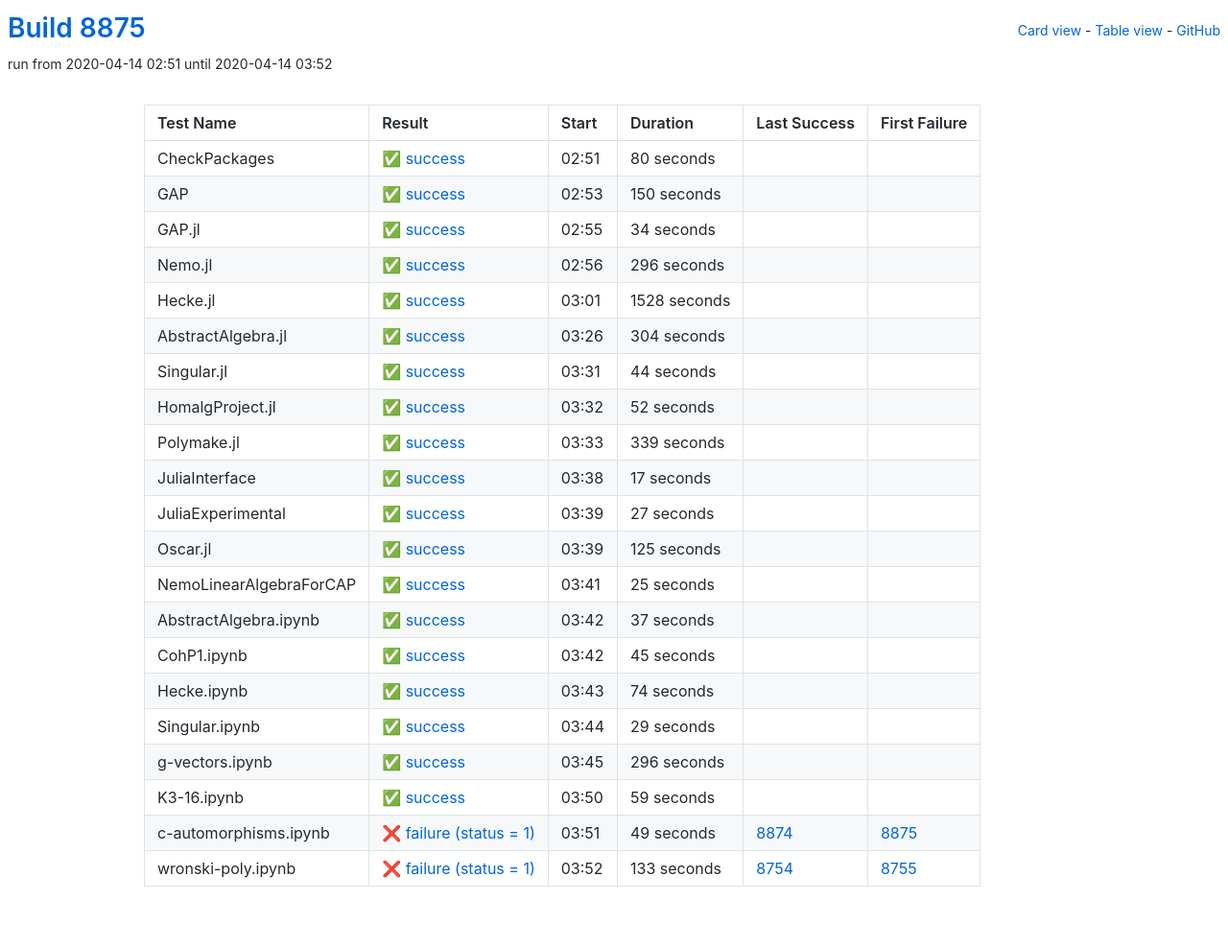
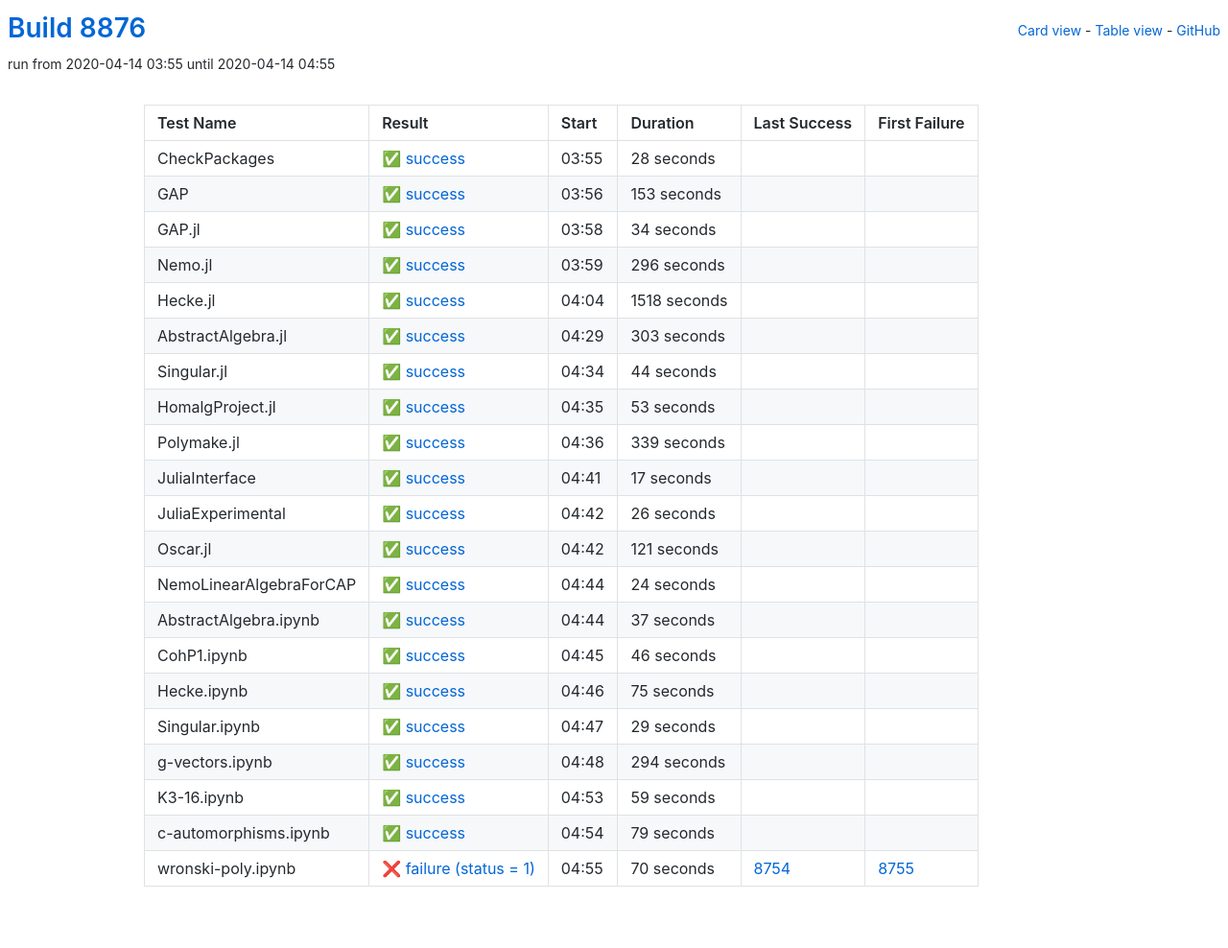
Before and after one commit to oscar-system/oscar-ci-status, a Jekyll site: the page built from table.html, in a window 1280 px wide. Shown: the whole page at 96% size. Built offline with Jekyll 4.4.1, drawn with Linux system fonts in a browser that asks for light colours.

Commit message:
Build 8876

```diff
--- a/_data/ci.yml
+++ b/_data/ci.yml
@@ -1,27 +1,27 @@
-build: 8875
-build_url: https://oscarci.mathematik.uni-kl.de/job/oscar/8875/
+build: 8876
+build_url: https://oscarci.mathematik.uni-kl.de/job/oscar/8876/
 job: oscar
 tests:
-- duration: 80
+- duration: 28
   exitcode: 0
   first_failure: false
   first_failure_url: null
   last_success: false
   last_success_url: null
-  log: https://oscarci.mathematik.uni-kl.de/job/oscar/8875/artifact/logs/build-8875/CheckPackages.log
+  log: https://oscarci.mathematik.uni-kl.de/job/oscar/8876/artifact/logs/build-8876/CheckPackages.log
   name: CheckPackages
-  start: 2020-04-14 02:51
+  start: 2020-04-14 03:55
   status: success
   success: true
-- duration: 150
+- duration: 153
   exitcode: 0
   first_failure: false
   first_failure_url: null
   last_success: false
   last_success_url: null
-  log: https://oscarci.mathematik.uni-kl.de/job/oscar/8875/artifact/logs/build-8875/GAP.log
+  log: https://oscarci.mathematik.uni-kl.de/job/oscar/8876/artifact/logs/build-8876/GAP.log
   name: GAP
-  start: 2020-04-14 02:53
+  start: 2020-04-14 03:56
   status: success
   success: true
 - duration: 34
@@ -30,9 +30,9 @@ tests:
   first_failure_url: null
   last_success: false
   last_success_url: null
-  log: https://oscarci.mathematik.uni-kl.de/job/oscar/8875/artifact/logs/build-8875/GAP.jl.log
+  log: https://oscarci.mathematik.uni-kl.de/job/oscar/8876/artifact/logs/build-8876/GAP.jl.log
   name: GAP.jl
-  start: 2020-04-14 02:55
+  start: 2020-04-14 03:58
   status: success
   success: true
 - duration: 296
@@ -41,31 +41,31 @@ tests:
   first_failure_url: null
   last_success: false
   last_success_url: null
-  log: https://oscarci.mathematik.uni-kl.de/job/oscar/8875/artifact/logs/build-8875/Nemo.jl.log
+  log: https://oscarci.mathematik.uni-kl.de/job/oscar/8876/artifact/logs/build-8876/Nemo.jl.log
   name: Nemo.jl
-  start: 2020-04-14 02:56
+  start: 2020-04-14 03:59
   status: success
   success: true
-- duration: 1528
+- duration: 1518
   exitcode: 0
   first_failure: false
   first_failure_url: null
   last_success: false
   last_success_url: null
-  log: https://oscarci.mathematik.uni-kl.de/job/oscar/8875/artifact/logs/build-8875/Hecke.jl.log
+  log: https://oscarci.mathematik.uni-kl.de/job/oscar/8876/artifact/logs/build-8876/Hecke.jl.log
   name: Hecke.jl
-  start: 2020-04-14 03:01
+  start: 2020-04-14 04:04
   status: success
   success: true
-- duration: 304
+- duration: 303
   exitcode: 0
   first_failure: false
   first_failure_url: null
   last_success: false
   last_success_url: null
-  log: https://oscarci.mathematik.uni-kl.de/job/oscar/8875/artifact/logs/build-8875/AbstractAlgebra.jl.log
+  log: https://oscarci.mathematik.uni-kl.de/job/oscar/8876/artifact/logs/build-8876/AbstractAlgebra.jl.log
   name: AbstractAlgebra.jl
-  start: 2020-04-14 03:26
+  start: 2020-04-14 04:29
   status: success
   success: true
 - duration: 44
@@ -74,20 +74,20 @@ tests:
   first_failure_url: null
   last_success: false
   last_success_url: null
-  log: https://oscarci.mathematik.uni-kl.de/job/oscar/8875/artifact/logs/build-8875/Singular.jl.log
+  log: https://oscarci.mathematik.uni-kl.de/job/oscar/8876/artifact/logs/build-8876/Singular.jl.log
   name: Singular.jl
-  start: 2020-04-14 03:31
+  start: 2020-04-14 04:34
   status: success
   success: true
-- duration: 52
+- duration: 53
   exitcode: 0
   first_failure: false
   first_failure_url: null
   last_success: false
   last_success_url: null
-  log: https://oscarci.mathematik.uni-kl.de/job/oscar/8875/artifact/logs/build-8875/HomalgProject.jl.log
+  log: https://oscarci.mathematik.uni-kl.de/job/oscar/8876/artifact/logs/build-8876/HomalgProject.jl.log
   name: HomalgProject.jl
-  start: 2020-04-14 03:32
+  start: 2020-04-14 04:35
   status: success
   success: true
 - duration: 339
@@ -96,9 +96,9 @@ tests:
   first_failure_url: null
   last_success: false
   last_success_url: null
-  log: https://oscarci.mathematik.uni-kl.de/job/oscar/8875/artifact/logs/build-8875/Polymake.jl.log
+  log: https://oscarci.mathematik.uni-kl.de/job/oscar/8876/artifact/logs/build-8876/Polymake.jl.log
   name: Polymake.jl
-  start: 2020-04-14 03:33
+  start: 2020-04-14 04:36
   status: success
   success: true
 - duration: 17
@@ -107,42 +107,42 @@ tests:
   first_failure_url: null
   last_success: false
   last_success_url: null
-  log: https://oscarci.mathematik.uni-kl.de/job/oscar/8875/artifact/logs/build-8875/JuliaInterface.log
+  log: https://oscarci.mathematik.uni-kl.de/job/oscar/8876/artifact/logs/build-8876/JuliaInterface.log
   name: JuliaInterface
-  start: 2020-04-14 03:38
+  start: 2020-04-14 04:41
   status: success
   success: true
-- duration: 27
+- duration: 26
   exitcode: 0
   first_failure: false
   first_failure_url: null
   last_success: false
   last_success_url: null
-  log: https://oscarci.mathematik.uni-kl.de/job/oscar/8875/artifact/logs/build-8875/JuliaExperimental.log
+  log: https://oscarci.mathematik.uni-kl.de/job/oscar/8876/artifact/logs/build-8876/JuliaExperimental.log
   name: JuliaExperimental
-  start: 2020-04-14 03:39
+  start: 2020-04-14 04:42
   status: success
   success: true
-- duration: 125
+- duration: 121
   exitcode: 0
   first_failure: false
   first_failure_url: null
   last_success: false
   last_success_url: null
-  log: https://oscarci.mathematik.uni-kl.de/job/oscar/8875/artifact/logs/build-8875/Oscar.jl.log
+  log: https://oscarci.mathematik.uni-kl.de/job/oscar/8876/artifact/logs/build-8876/Oscar.jl.log
   name: Oscar.jl
-  start: 2020-04-14 03:39
+  start: 2020-04-14 04:42
   status: success
   success: true
-- duration: 25
+- duration: 24
   exitcode: 0
   first_failure: false
   first_failure_url: null
   last_success: false
   last_success_url: null
-  log: https://oscarci.mathematik.uni-kl.de/job/oscar/8875/artifact/logs/build-8875/NemoLinearAlgebraForCAP.log
+  log: https://oscarci.mathematik.uni-kl.de/job/oscar/8876/artifact/logs/build-8876/NemoLinearAlgebraForCAP.log
   name: NemoLinearAlgebraForCAP
-  start: 2020-04-14 03:41
+  start: 2020-04-14 04:44
   status: success
   success: true
 - duration: 37
@@ -151,31 +151,31 @@ tests:
   first_failure_url: null
   last_success: false
   last_success_url: null
-  log: https://oscarci.mathematik.uni-kl.de/job/oscar/8875/artifact/logs/build-8875/AbstractAlgebra.ipynb.log
+  log: https://oscarci.mathematik.uni-kl.de/job/oscar/8876/artifact/logs/build-8876/AbstractAlgebra.ipynb.log
   name: AbstractAlgebra.ipynb
-  start: 2020-04-14 03:42
+  start: 2020-04-14 04:44
   status: success
   success: true
-- duration: 45
+- duration: 46
   exitcode: 0
   first_failure: false
   first_failure_url: null
   last_success: false
   last_success_url: null
-  log: https://oscarci.mathematik.uni-kl.de/job/oscar/8875/artifact/logs/build-8875/CohP1.ipynb.log
+  log: https://oscarci.mathematik.uni-kl.de/job/oscar/8876/artifact/logs/build-8876/CohP1.ipynb.log
   name: CohP1.ipynb
-  start: 2020-04-14 03:42
+  start: 2020-04-14 04:45
   status: success
   success: true
-- duration: 74
+- duration: 75
   exitcode: 0
   first_failure: false
   first_failure_url: null
   last_success: false
   last_success_url: null
-  log: https://oscarci.mathematik.uni-kl.de/job/oscar/8875/artifact/logs/build-8875/Hecke.ipynb.log
+  log: https://oscarci.mathematik.uni-kl.de/job/oscar/8876/artifact/logs/build-8876/Hecke.ipynb.log
   name: Hecke.ipynb
-  start: 2020-04-14 03:43
+  start: 2020-04-14 04:46
   status: success
   success: true
 - duration: 29
@@ -184,20 +184,20 @@ tests:
   first_failure_url: null
   last_success: false
   last_success_url: null
-  log: https://oscarci.mathematik.uni-kl.de/job/oscar/8875/artifact/logs/build-8875/Singular.ipynb.log
+  log: https://oscarci.mathematik.uni-kl.de/job/oscar/8876/artifact/logs/build-8876/Singular.ipynb.log
   name: Singular.ipynb
-  start: 2020-04-14 03:44
+  start: 2020-04-14 04:47
   status: success
   success: true
-- duration: 296
+- duration: 294
   exitcode: 0
   first_failure: false
   first_failure_url: null
   last_success: false
   last_success_url: null
-  log: https://oscarci.mathematik.uni-kl.de/job/oscar/8875/artifact/logs/build-8875/g-vectors.ipynb.log
+  log: https://oscarci.mathematik.uni-kl.de/job/oscar/8876/artifact/logs/build-8876/g-vectors.ipynb.log
   name: g-vectors.ipynb
-  start: 2020-04-14 03:45
+  start: 2020-04-14 04:48
   status: success
   success: true
 - duration: 59
@@ -206,30 +206,30 @@ tests:
   first_failure_url: null
   last_success: false
   last_success_url: null
-  log: https://oscarci.mathematik.uni-kl.de/job/oscar/8875/artifact/logs/build-8875/K3-16.ipynb.log
+  log: https://oscarci.mathematik.uni-kl.de/job/oscar/8876/artifact/logs/build-8876/K3-16.ipynb.log
   name: K3-16.ipynb
-  start: 2020-04-14 03:50
+  start: 2020-04-14 04:53
   status: success
   success: true
-- duration: 49
-  exitcode: 1
-  first_failure: 8875
-  first_failure_url: https://oscarci.mathematik.uni-kl.de/job/oscar/8875/
-  last_success: 8874
-  last_success_url: https://oscarci.mathematik.uni-kl.de/job/oscar/8874/
-  log: https://oscarci.mathematik.uni-kl.de/job/oscar/8875/artifact/logs/build-8875/c-automorphisms.ipynb.log
+- duration: 79
+  exitcode: 0
+  first_failure: false
+  first_failure_url: null
+  last_success: false
+  last_success_url: null
+  log: https://oscarci.mathematik.uni-kl.de/job/oscar/8876/artifact/logs/build-8876/c-automorphisms.ipynb.log
   name: c-automorphisms.ipynb
-  start: 2020-04-14 03:51
-  status: failure
-  success: false
-- duration: 133
+  start: 2020-04-14 04:54
+  status: success
+  success: true
+- duration: 70
   exitcode: 1
   first_failure: 8755
   first_failure_url: https://oscarci.mathematik.uni-kl.de/job/oscar/8755/
   last_success: 8754
   last_success_url: https://oscarci.mathematik.uni-kl.de/job/oscar/8754/
-  log: https://oscarci.mathematik.uni-kl.de/job/oscar/8875/artifact/logs/build-8875/wronski-poly.ipynb.log
+  log: https://oscarci.mathematik.uni-kl.de/job/oscar/8876/artifact/logs/build-8876/wronski-poly.ipynb.log
   name: wronski-poly.ipynb
-  start: 2020-04-14 03:52
+  start: 2020-04-14 04:55
   status: failure
   success: false
```
Also changed, not shown: README.md.
